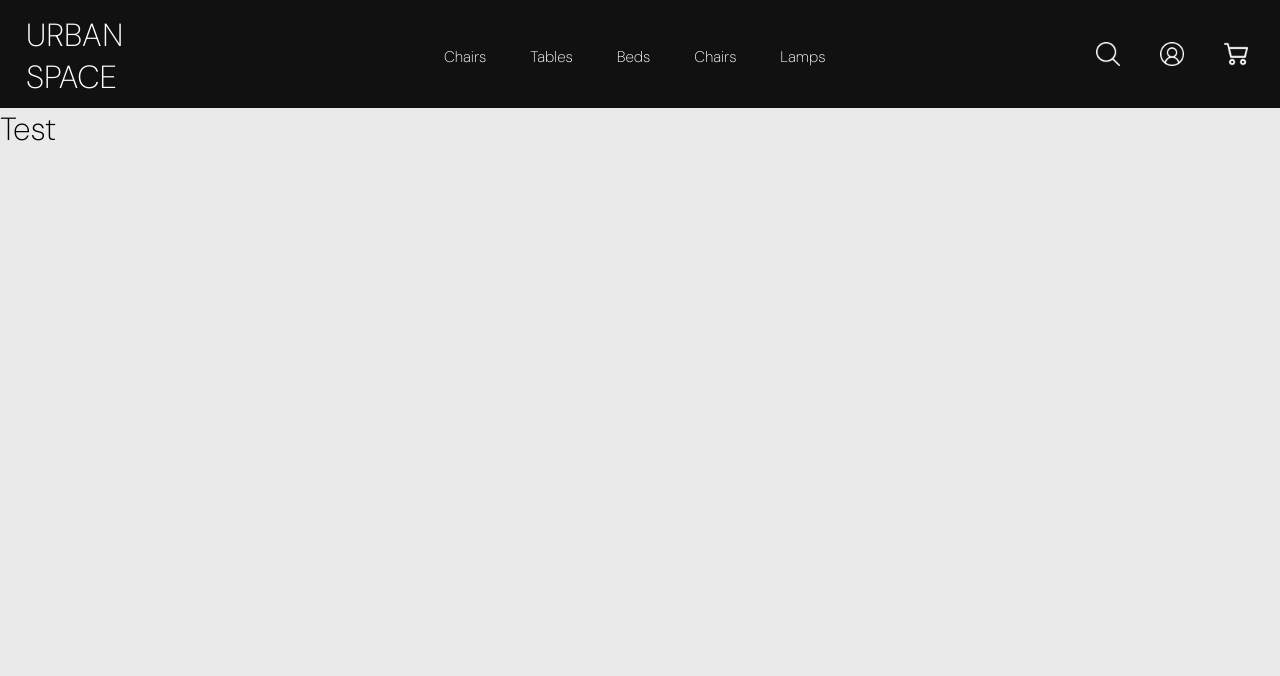
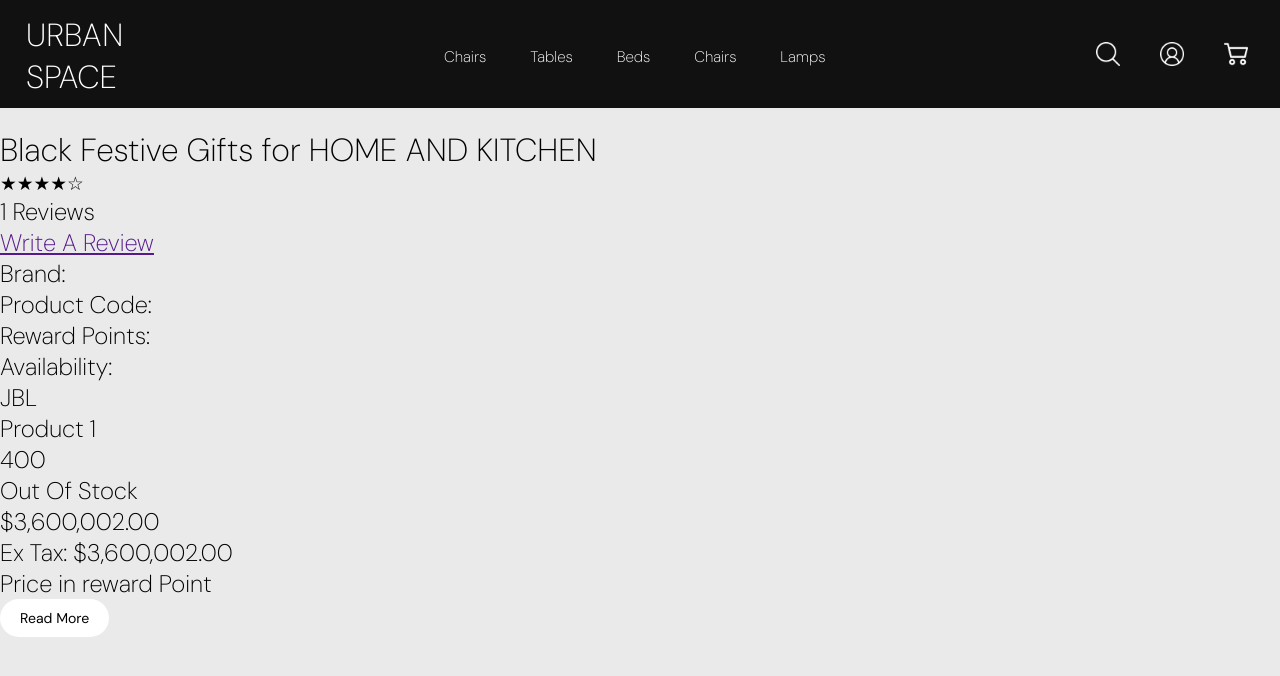
Before and after one commit to RaveZam/React-with-SQL-E-Commerce-Web, a React (Vite) app: page /Hero in a window 1280 px wide. Shown: the top 676 px of the page. Built offline with nearby package versions, Linux system fonts and the light colour scheme.

Commit message:
Updated Item Page Section

```diff
--- a/src/itempage/Itempage.jsx
+++ b/src/itempage/Itempage.jsx
@@ -1,12 +1,45 @@
 import styles from "./itempage.module.css";
 import Header from "../header/Header";
+import Button from "../components/Button";
 
 export default function Itempage() {
   return (
     <>
       <Header />
-      <div>
-        <h1>Test</h1>
+      <div className={styles.itempage}>
+        <div className={styles.imagecontainer}>
+          <img className={styles.itemimage} src="" />
+        </div>
+        <div className={styles.descriptioncontainer}>
+          <h1>Black Festive Gifts for HOME AND KITCHEN</h1>
+          <div className={styles.starrow}>
+            <h3>★★★★☆ </h3>
+            <h2> 1 Reviews </h2>
+            <h2>
+              <a href="">Write A Review</a>
+            </h2>
+          </div>
+          <div className={styles.productdetails}>
+            <div className={styles.productdetailcolumn1}>
+              <h2>Brand:</h2>
+              <h2>Product Code:</h2>
+              <h2>Reward Points:</h2>
+              <h2>Availability:</h2>
+            </div>
+            <div className={styles.productdetailcolumn2}>
+              <h2>JBL </h2>
+              <h2>Product 1</h2>
+              <h2>400</h2>
+              <h2>Out Of Stock</h2>
+            </div>
+          </div>
+          <div className={styles.pricesection}>
+            <h2>$3,600,002.00</h2>
+            <h2>Ex Tax: $3,600,002.00</h2>
+            <h2>Price in reward Point</h2>
+            <Button />
+          </div>
+        </div>
       </div>
     </>
   );
```
Also changed, not shown: 1 other file (tests, documents, lock files or other folders).
